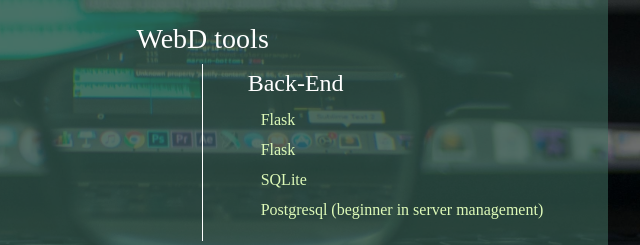
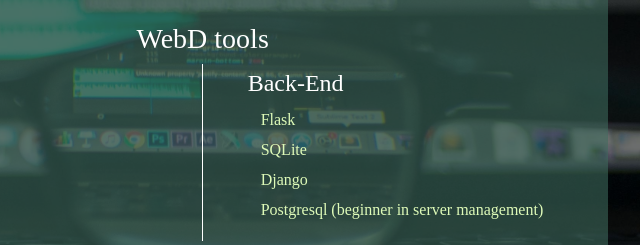
Before and after one commit to Adarsh-NP/Adarsh, a plain HTML site: page index.html in a window 1280 px wide. Shown: the part 1518-1763 px from the top of the page, 640-1280 px from the left. Drawn offline with nearby package versions, Linux system fonts and the light colour scheme; files whose address does not match are found by name.

Commit message:
Update index.html

```diff
--- a/index.html
+++ b/index.html
@@ -116,10 +116,10 @@
                                                     Flask
                                                 </li>
                                                 <li class="text-left">
-                                                    Flask
+                                                    SQLite
                                                 </li>
                                                 <li class="text-left">
-                                                    SQLite
+                                                    Django
                                                 </li>
                                                 <li class="text-left">
                                                     Postgresql (beginner in server management)
```
